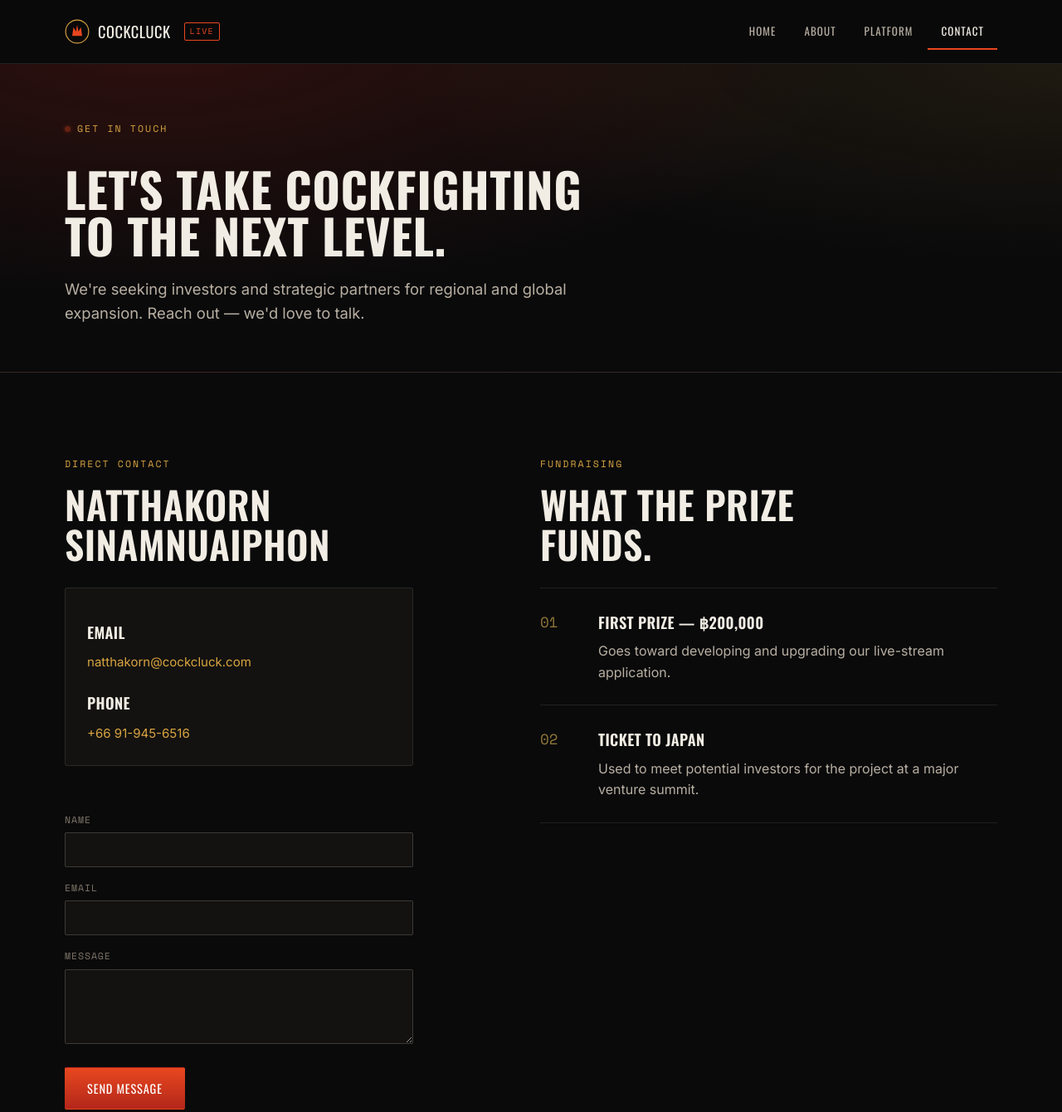
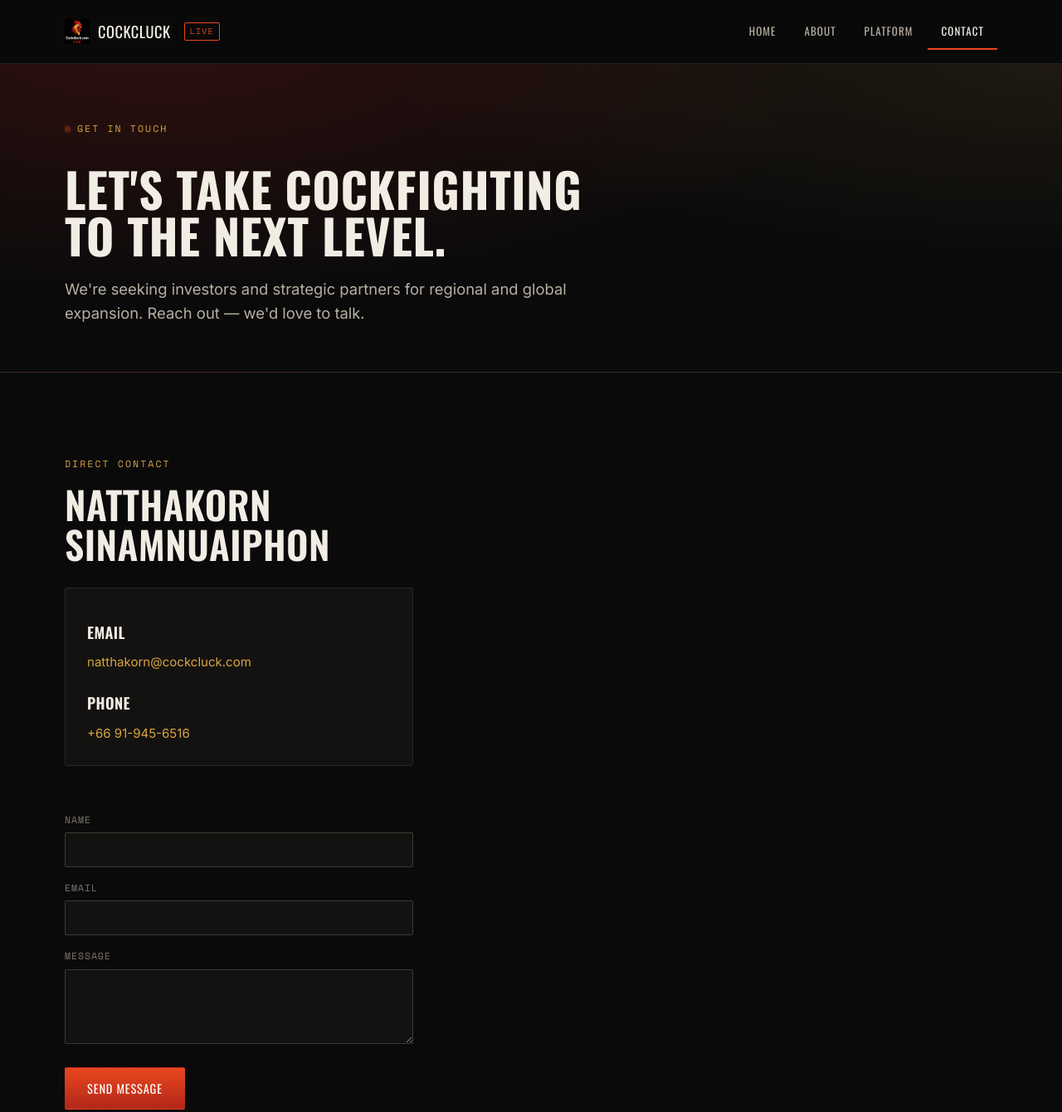
Before and after one commit to MegaGno/cockcluck.github.io, a plain HTML site: page contact.html in a window 1280 px wide. Shown: the top 1340 px of the page at 83% size. Drawn offline with nearby package versions, Linux system fonts and the light colour scheme.

Commit message:
change header img & Delete the fundraising

```diff
--- a/contact.html
+++ b/contact.html
@@ -12,10 +12,7 @@
 <header class="site-header">
   <div class="wrap">
     <a href="index.html" class="brand">
-      <svg class="mark" viewBox="0 0 40 40" aria-hidden="true">
-        <circle cx="20" cy="20" r="18.5" fill="none" stroke="var(--gold)" stroke-width="1.5"/>
-        <path d="M12 27 L14 13 L18 20 L20 9 L22 20 L26 13 L28 27 Z" fill="var(--crimson-bright)"/>
-      </svg>
+      <img class="mark" src="/images/cockcluck_logo.png">
       COCKCLUCK <span class="live-chip">LIVE</span>
     </a>
     <nav class="main-nav" id="main-nav">
@@ -71,28 +68,6 @@
         </form>
       </div>
 
-      <div>
-        <div class="section-head" style="margin-bottom:28px;">
-          <span class="eyebrow">Fundraising</span>
-          <h2>What The Prize<br>Funds.</h2>
-        </div>
-        <div class="pillar-list">
-          <div class="pillar" style="grid-template-columns:48px 1fr;">
-            <span class="p-num" style="font-size:1.1rem;">01</span>
-            <div>
-              <h3>First Prize — ฿200,000</h3>
-              <p>Goes toward developing and upgrading our live-stream application.</p>
-            </div>
-          </div>
-          <div class="pillar" style="grid-template-columns:48px 1fr;">
-            <span class="p-num" style="font-size:1.1rem;">02</span>
-            <div>
-              <h3>Ticket To Japan</h3>
-              <p>Used to meet potential investors for the project at a major venture summit.</p>
-            </div>
-          </div>
-        </div>
-      </div>
 
     </div>
   </div>
```
Also changed, not shown: about.html (+1 -4 lines), index.html (+1 -4 lines), platform.html (+1 -4 lines), images/cockcluck_logo.png (added).
